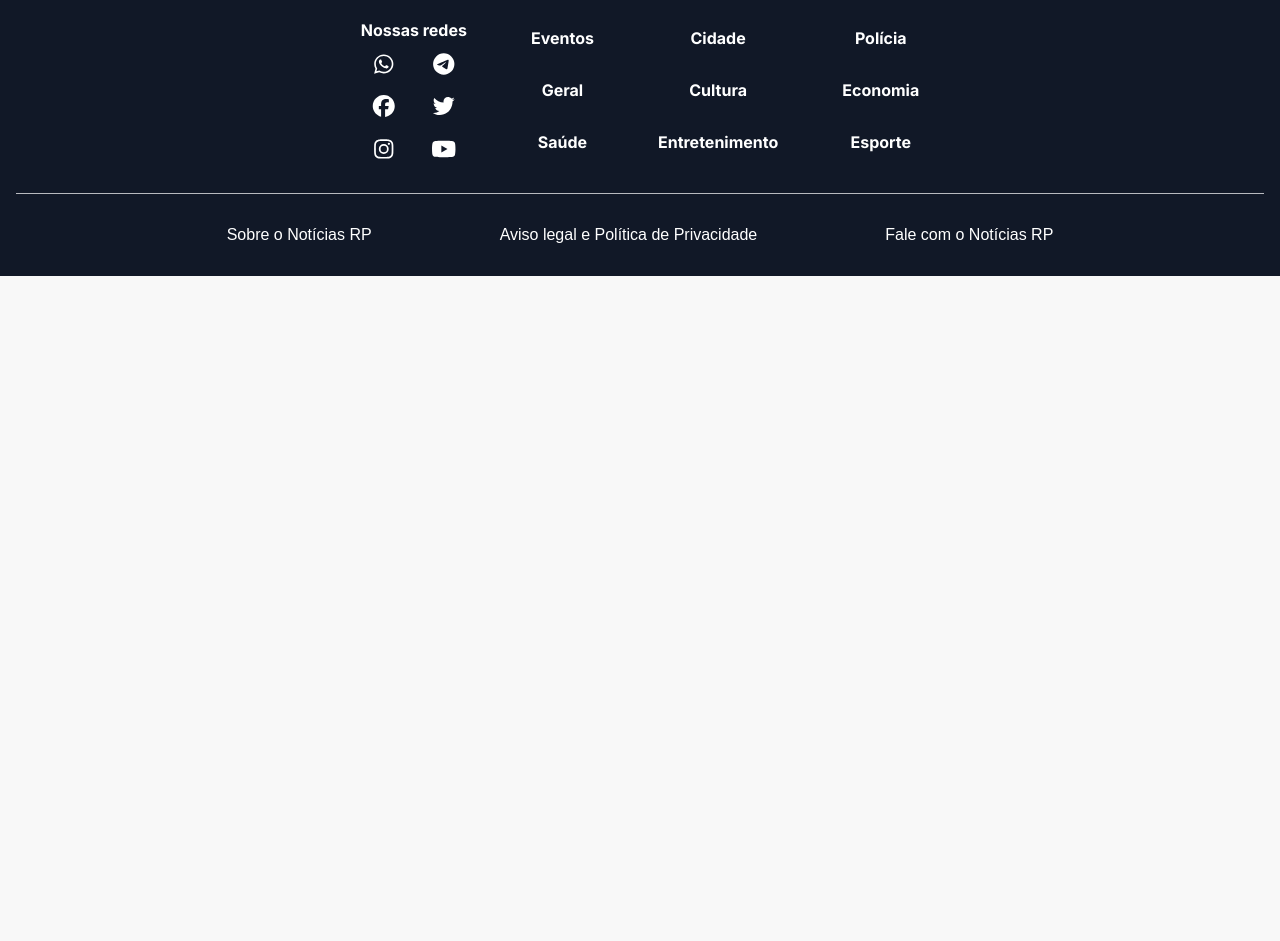
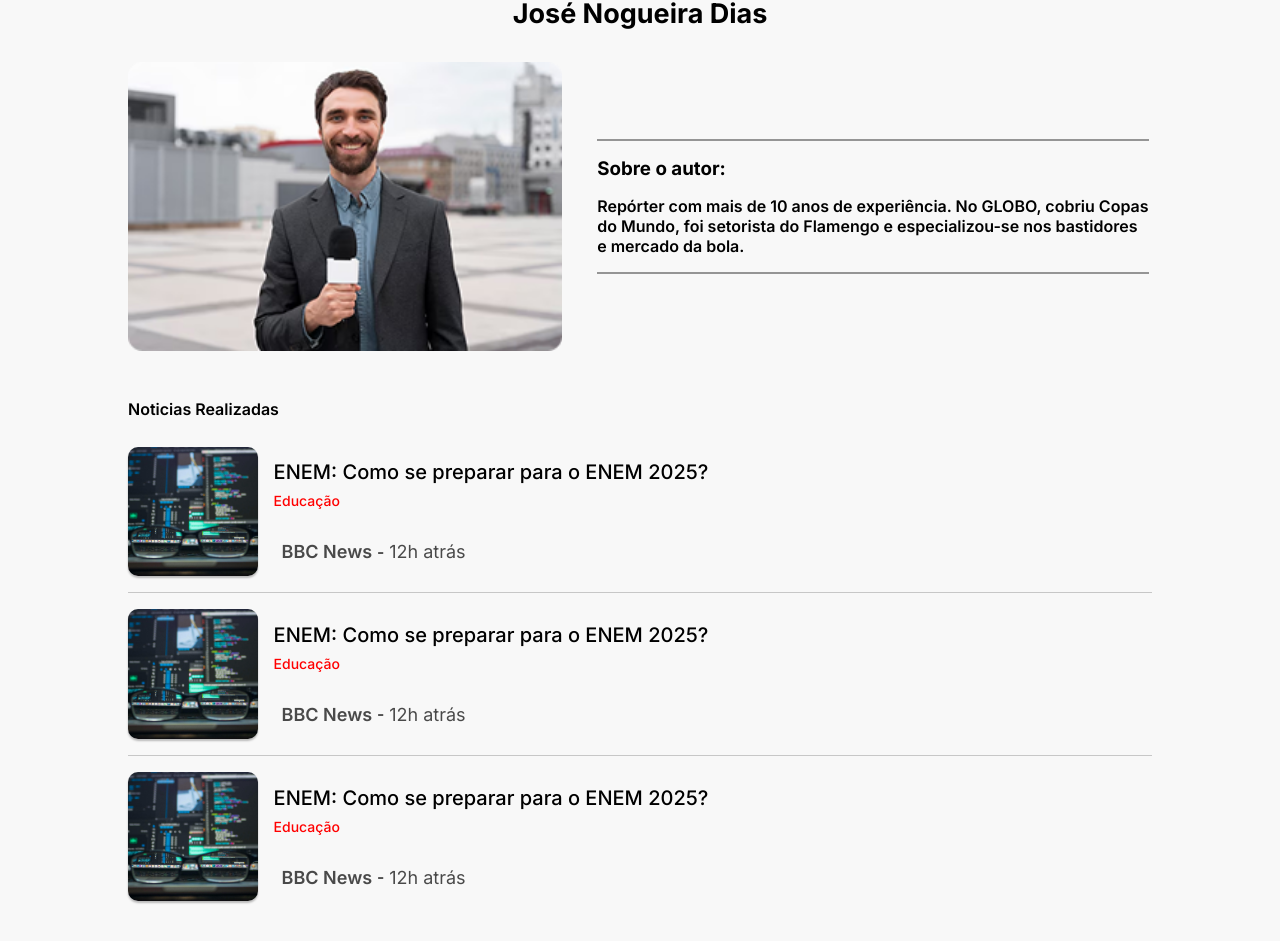
Before and after one commit to 01EmComp/portal-noticias, a React (Vite) app: page /author-page in a window 1280 px wide. Shown: the part 147-1088 px from the top of the page. Before the commit the page ends 800 px from the top, so only its background shows below. Built offline with nearby package versions, Linux system fonts and the light colour scheme; a web font is replaced by a local one.

Commit message:
feat[Author]: add author page

```diff
--- a/src/AppRoutes.jsx
+++ b/src/AppRoutes.jsx
@@ -7,6 +7,7 @@ import Login from "./Pages/Login/Login";
 import Register from "./Pages/Register/Register";
 import Profile from "./Pages/Profile/Profile";
 import Contact from "./Pages/Contact/Contact";
+import Author from "./Pages/Author/Author";
 
 const AppRoutes = () => {
   return (
@@ -22,6 +23,9 @@ const AppRoutes = () => {
       {/* Contate-nos */}
       <Route path="/contact" element={<Contact />} />
 
+      {/* Autor */}
+      <Route path="/author-page" element={<Author />} />
+
       {/* Rota fallback para páginas inexistentes */}
       <Route path="*" element={<h1>404 - Página não encontrada</h1>} />
     </Routes>
--- a/src/Components/Header/Header.jsx
+++ b/src/Components/Header/Header.jsx
@@ -56,6 +56,9 @@ const Header = () => {
                 <Link to="/profile">
                   <li>Perfil</li>
                 </Link>
+                <Link to="/author-page">
+                  <li>Autor</li>
+                </Link>
                 <Link to="/">
                   <li>Sobre nós</li>
                 </Link>
@@ -93,6 +96,9 @@ const Header = () => {
                 <Link to="/profile">
                   <li>Perfil</li>
                 </Link>
+                <Link to="/author-page">
+                  <li>Autor</li>
+                </Link>
                 <Link to="/">
                   <li>Sobre nós</li>
                 </Link>
--- /dev/null
+++ b/src/Pages/Author/Author.css
@@ -0,0 +1,114 @@
+.author-container {
+  display: flex;
+  flex-direction: column;
+  align-items: center;
+  justify-content: center;
+  width: 100%;
+  gap: 3rem;
+  padding: 2rem;
+}
+
+.author-container .about-author {
+  display: flex;
+  flex-direction: column;
+  align-items: center;
+  gap: 2rem;
+  width: 100%;
+}
+
+.author-container .about-author h2 {
+  font-size: 27px;
+}
+
+.author-container .about-author .img-and-desc {
+  display: flex;
+  flex-direction: column;
+  gap: 2rem;
+  width: 100%;
+}
+
+.author-container .about-author .img-and-desc img {
+  width: 100%;
+  max-width: 434px;
+  max-height: 20rem;
+  border-radius: 10px;
+  object-fit: cover;
+}
+
+.author-container .about-author .img-and-desc .description {
+  display: flex;
+  flex-direction: column;
+  gap: 1rem;
+  padding: 0 0.2rem;
+  max-width: 650px;
+}
+
+.author-container .about-author .img-and-desc .description p {
+  font-size: 14px;
+  font-weight: 600;
+}
+
+.author-container .about-author .img-and-desc .description::after,
+.author-container .about-author .img-and-desc .description::before {
+  content: "";
+  width: 100%;
+  height: 2px;
+  background-color: rgba(0, 0, 0, 0.4);
+}
+
+.author-container .their-news {
+  display: flex;
+  flex-direction: column;
+  gap: 0.7rem;
+  width: 100%;
+}
+
+.author-container .their-news p {
+  font-size: 16px;
+  font-weight: 600;
+}
+
+.author-container .their-news .published-news {
+  display: flex;
+  flex-direction: column;
+  gap: 0rem;
+}
+
+.author-container .their-news .published-news .newItem {
+  border-bottom: 1px solid rgba(0, 0, 0, 0.2);
+  border-radius: 0;
+  padding: 1rem 0;
+}
+
+.author-container .their-news .published-news .newItem:last-child {
+  border-bottom: 0;
+}
+
+.author-container .their-news .more {
+  display: flex;
+  align-items: center;
+  justify-content: center;
+  gap: 3px;
+  margin: 0 auto;
+  cursor: pointer;
+}
+
+@media screen and (min-width: 600px) {
+  .author-container .about-author .img-and-desc {
+    display: flex;
+    flex-direction: row;
+    justify-content: center;
+    align-items: center;
+  }
+}
+
+@media screen and (min-width: 800px) {
+  .author-container {
+    padding: 3rem 8rem;
+  }
+
+  .author-container .about-author .img-and-desc .description p {
+    font-size: 16px;
+    font-weight: 600;
+  }
+}
--- /dev/null
+++ b/src/Pages/Author/Author.jsx
@@ -0,0 +1,58 @@
+import { useState } from "react";
+
+// Components
+import NewItem from "../../Components/HomeComponents/NewItem";
+
+// Font Awesome Icon's
+import { FontAwesomeIcon } from "@fortawesome/react-fontawesome";
+import { faAngleDown } from "@fortawesome/free-solid-svg-icons";
+
+// Images
+import authorImg from "/src/Assets/Images/author.png";
+
+// Css
+import "./Author.css";
+
+const Author = () => {
+  const [newItemNum, setNewItemNum] = useState(3);
+
+  return (
+    <div className="author-container">
+      <section className="about-author">
+        <h2>José Nogueira Dias</h2>
+        <div className="img-and-desc">
+          <img src={authorImg} alt="Foto de perfil do autor" />
+          <div className="description">
+            <h3>Sobre o autor:</h3>
+            <p>
+              Repórter com mais de 10 anos de experiência. No GLOBO, cobriu
+              Copas do Mundo, foi setorista do Flamengo e especializou-se nos
+              bastidores e mercado da bola.
+            </p>
+          </div>
+        </div>
+      </section>
+      <section className="their-news">
+        <p>Noticias Realizadas</p>
+        <div className="published-news">
+          {Array.from({ length: newItemNum }, (_, i) => (
+            <NewItem key={i} />
+          ))}
+        </div>
+        <div className="more" onClick={() => setNewItemNum(newItemNum + 2)}>
+          <p>Mais</p>
+          <FontAwesomeIcon
+            icon={faAngleDown}
+            style={{
+              color: "black",
+              marginTop: "2px",
+              fontSize: "14px",
+            }}
+          />
+        </div>
+      </section>
+    </div>
+  );
+};
+
+export default Author;
```
Also changed, not shown: src/Assets/Images/author.png (added).
